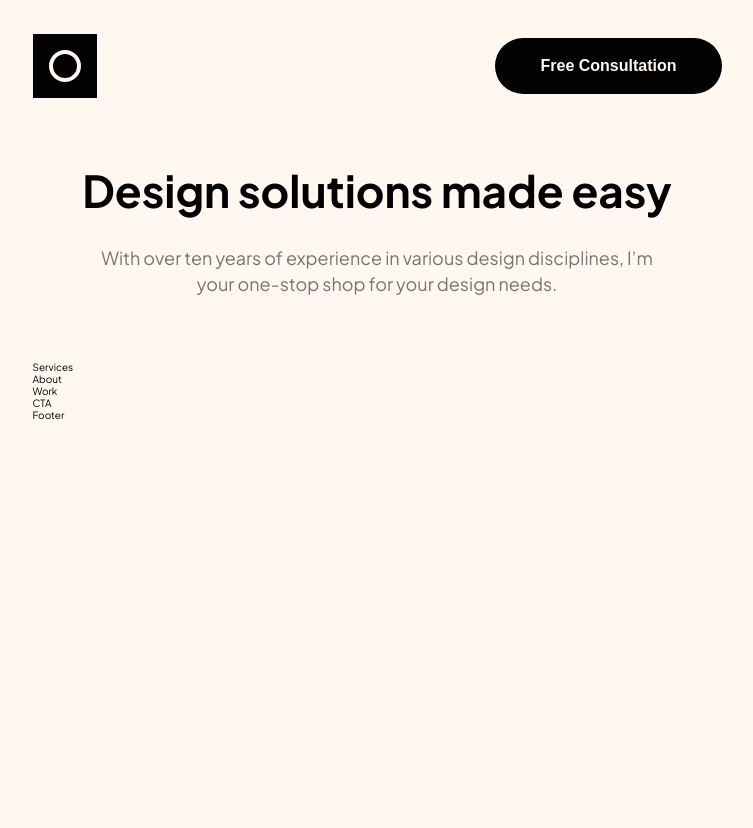
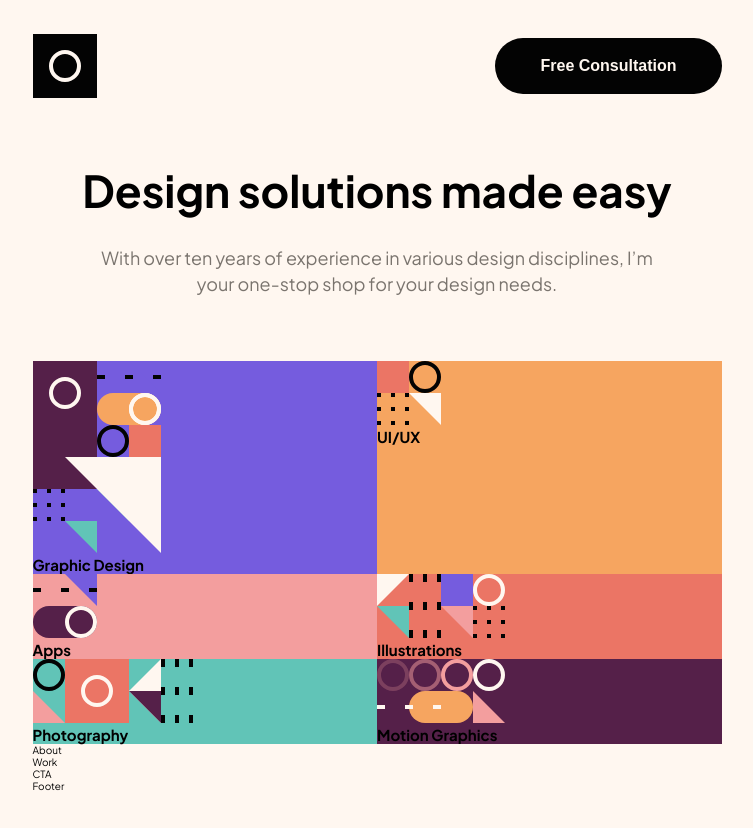
Before and after one commit to EdwardShanahan9/single_page_portfolio_design, a React (Vite) app: page / in a window 1280 px wide. Shown: the top 828 px of the page, without its empty margins (263-1016 px from the left). Before the commit the page ends 800 px from the top, so only its background shows below. Built offline with nearby package versions, Linux system fonts and the light colour scheme.

Commit message:
Add Services and Service component
- The services handles the layout and the grid while service add the content

```diff
--- a/src/App.jsx
+++ b/src/App.jsx
@@ -2,6 +2,7 @@ import Container from "./component/Container/Container";
 import "./app.css";
 import Header from "./layout/Header/Header";
 import Hero from "./layout/Hero/Hero";
+import Services from "./layout/Services/Servies";
 
 function App() {
   return (
@@ -9,7 +10,7 @@ function App() {
       <Header />
       <main>
         <Hero />
-        <section>Services</section>
+        <Services />
         <section>About</section>
         <section>Work</section>
         <section>CTA</section>
--- /dev/null
+++ b/src/component/Service/Service.jsx
@@ -0,0 +1,10 @@
+const Service = ({ img, text, color, id }) => {
+  return (
+    <div style={{ backgroundColor: color }} className={`service service-${id}`}>
+      <img src={img} alt={text} />
+      <h2>{text}</h2>
+    </div>
+  );
+};
+
+export default Service;
--- /dev/null
+++ b/src/layout/Services/Servies.css
@@ -0,0 +1,4 @@
+.services {
+  display: grid;
+  grid-template-columns: 1fr 1fr;
+}
--- /dev/null
+++ b/src/layout/Services/Servies.jsx
@@ -0,0 +1,59 @@
+import "./Servies.css";
+import PatternGraphic from "../../assets/img/pattern-graphic-design.svg";
+import PatternUI from "../../assets/img/pattern-ui-ux.svg";
+import PatternApps from "../../assets/img/pattern-apps.svg";
+import PatternIllustrations from "../../assets/img/pattern-illustrations.svg";
+import PatternPhotography from "../../assets/img/pattern-photography.svg";
+import PatternMotion from "../../assets/img/pattern-motion-graphics.svg";
+import Service from "../../component/Service/Service";
+
+const serviceList = [
+  {
+    color: "#755CDE",
+    img: PatternGraphic,
+    text: "Graphic Design",
+  },
+  {
+    color: "#F6A560",
+    img: PatternUI,
+    text: "UI/UX",
+  },
+  {
+    color: "#F39E9E",
+    img: PatternApps,
+    text: "Apps",
+  },
+  {
+    color: "#EB7565",
+    img: PatternIllustrations,
+    text: "Illustrations",
+  },
+  {
+    color: "#61C4B7",
+    img: PatternPhotography,
+    text: "Photography",
+  },
+  {
+    color: "#552049",
+    img: PatternMotion,
+    text: "Motion Graphics",
+  },
+];
+
+const Services = () => {
+  return (
+    <section className="services">
+      {serviceList.map((service, index) => (
+        <Service
+          key={index}
+          text={service.text}
+          img={service.img}
+          color={service.color}
+          id={index + 1}
+        />
+      ))}
+    </section>
+  );
+};
+
+export default Services;
```
Also changed, not shown: src/component/Service/Service.css (added).
